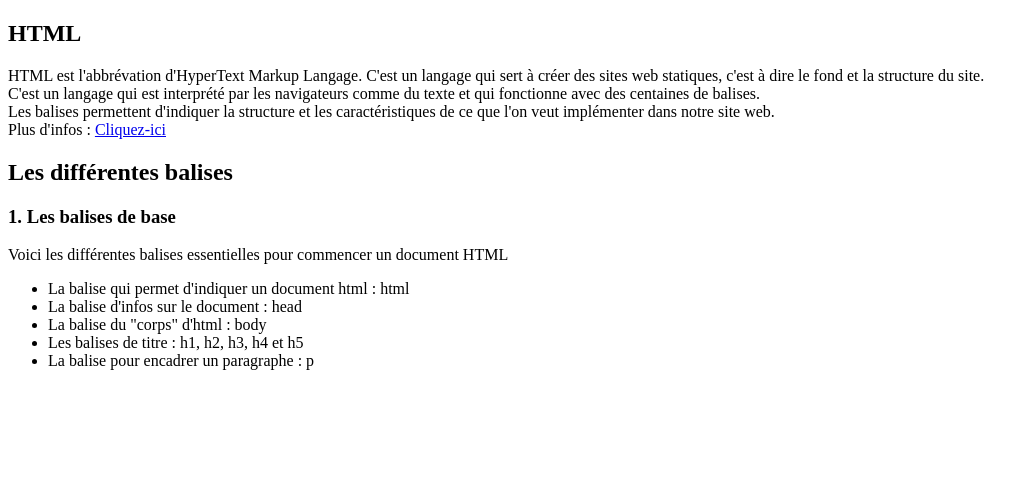
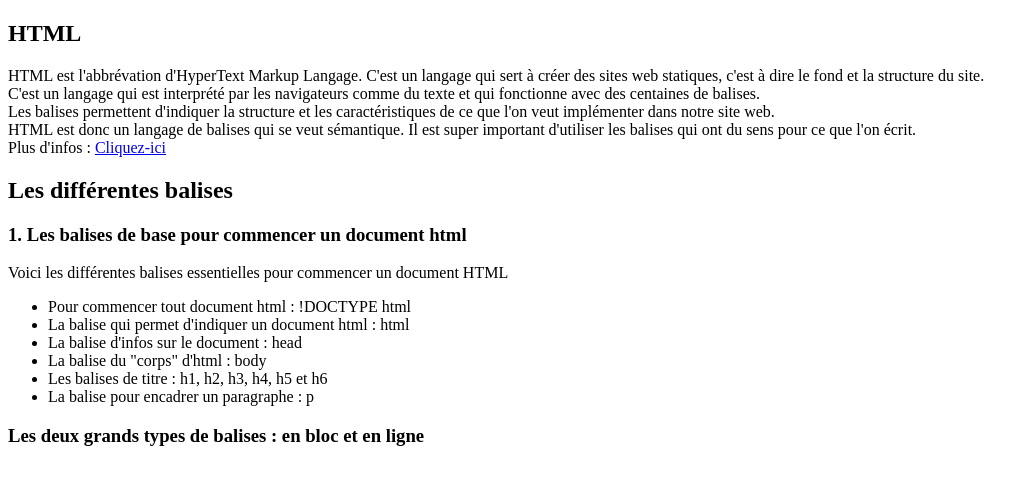
Before and after one commit to camvrst/cheatsheets, a plain HTML site: page index.html in a window 1280 px wide. Shown: the whole page, without its empty margins (0-1035 px from the left). Drawn offline with Linux system fonts and the light colour scheme.

Commit message:
nouveaux changements

```diff
--- a/index.html
+++ b/index.html
@@ -16,26 +16,33 @@
         et qui fonctionne avec des centaines de balises. <br />
         Les balises permettent d'indiquer la structure et les caractéristiques
         de ce que l'on veut implémenter dans notre site web. <br />
+        HTML est donc un langage de balises qui se veut sémantique. Il est super
+        important d'utiliser les balises qui ont du sens pour ce que l'on écrit.
+        <br />
         Plus d'infos :
         <a href="https://www.comprendre-internet.com/Qu-est-ce-que-le-HTML.html"
-          >Cliquez-ici</a>
+          >Cliquez-ici</a
+        >
       </p>
     </section>
 
     <section>
       <h2>Les différentes balises</h2>
-      <h3>1. Les balises de base</h3>
+      <h3>1. Les balises de base pour commencer un document html</h3>
       <p>
         Voici les différentes balises essentielles pour commencer un document
         HTML
       </p>
       <ul>
+          <li>Pour commencer tout document html : !DOCTYPE html</li>
         <li>La balise qui permet d'indiquer un document html : html</li>
         <li>La balise d'infos sur le document : head</li>
         <li>La balise du "corps" d'html : body</li>
-        <li>Les balises de titre : h1, h2, h3, h4 et h5</li>
+        <li>Les balises de titre : h1, h2, h3, h4, h5 et h6</li>
         <li>La balise pour encadrer un paragraphe : p</li>
       </ul>
+
+      <h3>Les deux grands types de balises : en bloc et en ligne</h3>
     </section>
   </body>
 </html>
```
